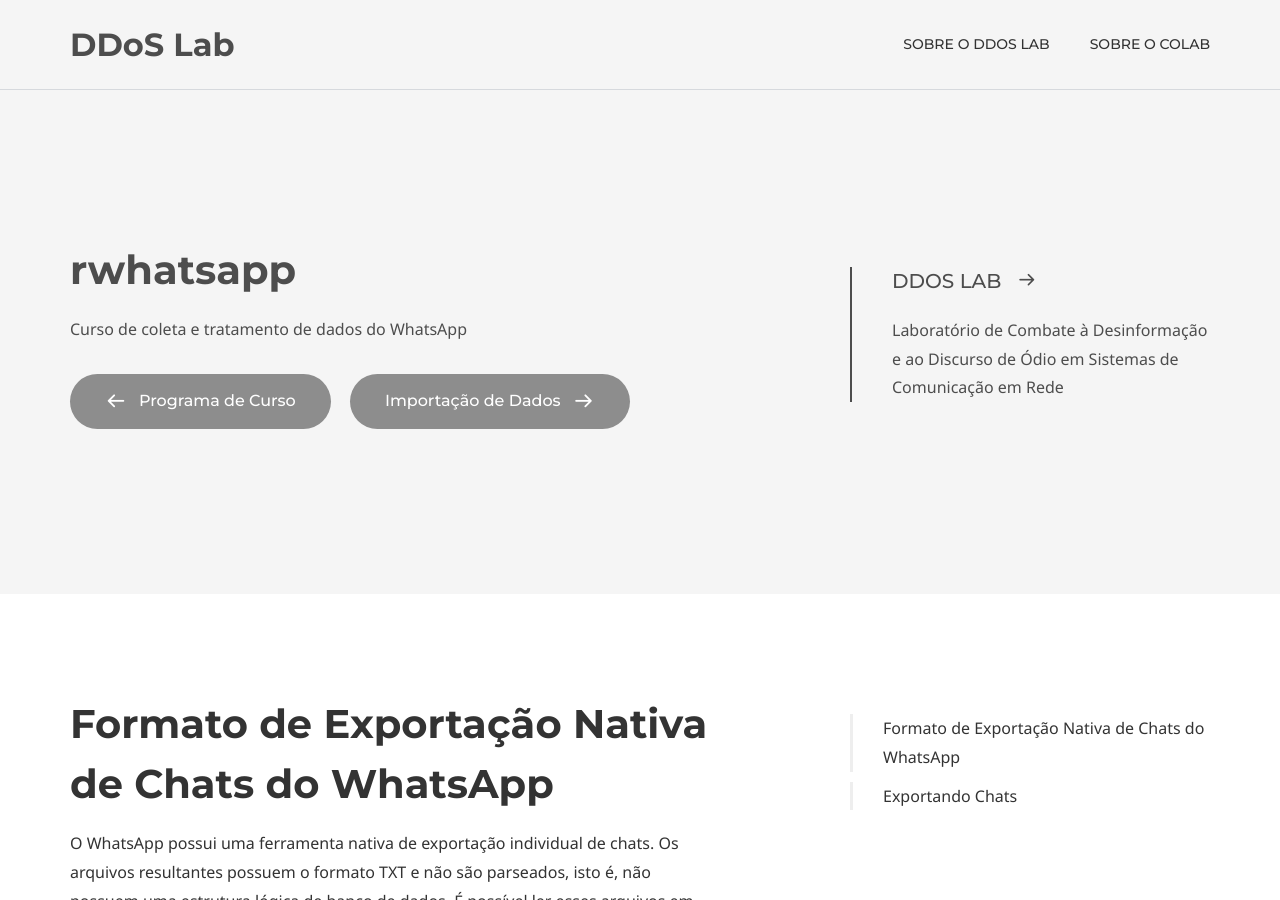
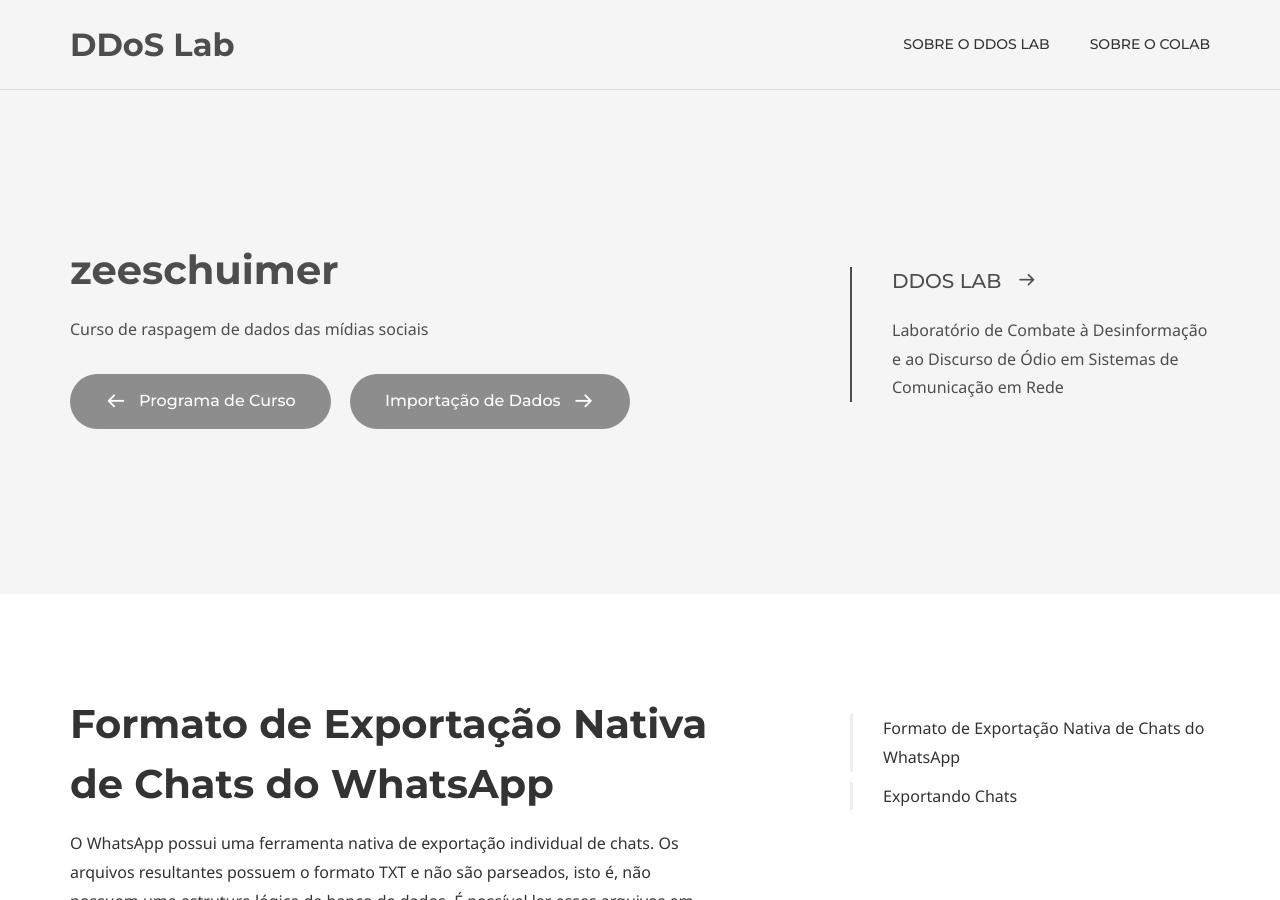
Before and after one commit to coLAB-UFF/docs, a Jekyll site: the page built from zeeschuimer_01.md, in a window 1280 px wide and 900 px high. Built offline with Jekyll 4.4.1, drawn with Linux system fonts in a browser that asks for light colours; some web fonts are replaced.

Commit message:
Update zeeschuimer_01.md

```diff
--- a/zeeschuimer_01.md
+++ b/zeeschuimer_01.md
@@ -5,8 +5,8 @@
 comments: false
 
 # Hero section
-title: rwhatsapp
-description: Curso de coleta e tratamento de dados do WhatsApp
+title: zeeschuimer
+description: Curso de raspagem de dados das mídias sociais
 
 # Author box
 author:
@@ -22,10 +22,10 @@
 page_nav:
     prev:
         content: Programa de Curso
-        url: '/rwhatsapp'
+        url: '/zeeschuimer'
     next:
         content: Importação de Dados
-        url: '/rwhatsapp_02'
+        url: '/zeeschuimer_02'
 ---
 
 # Formato de Exportação Nativa de Chats do WhatsApp
```
